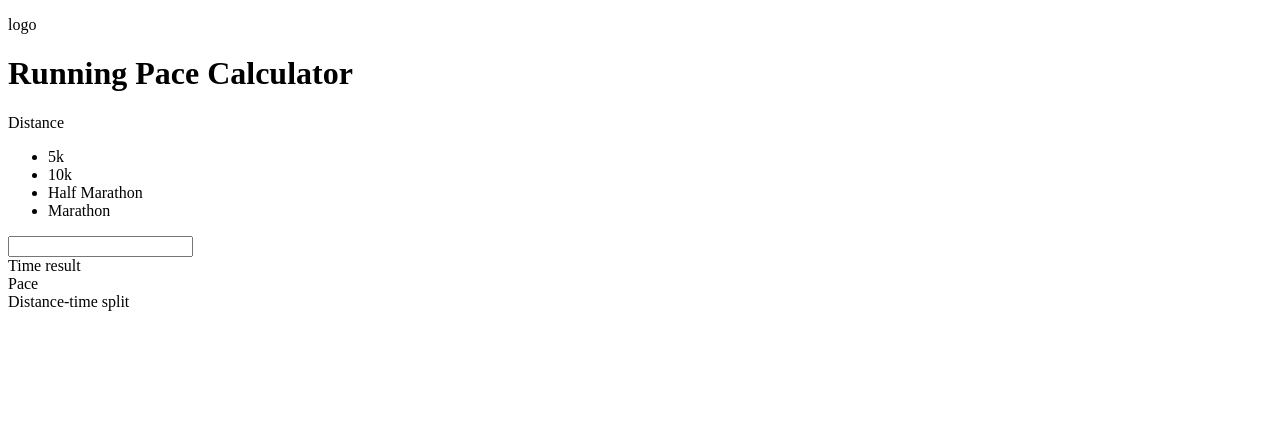
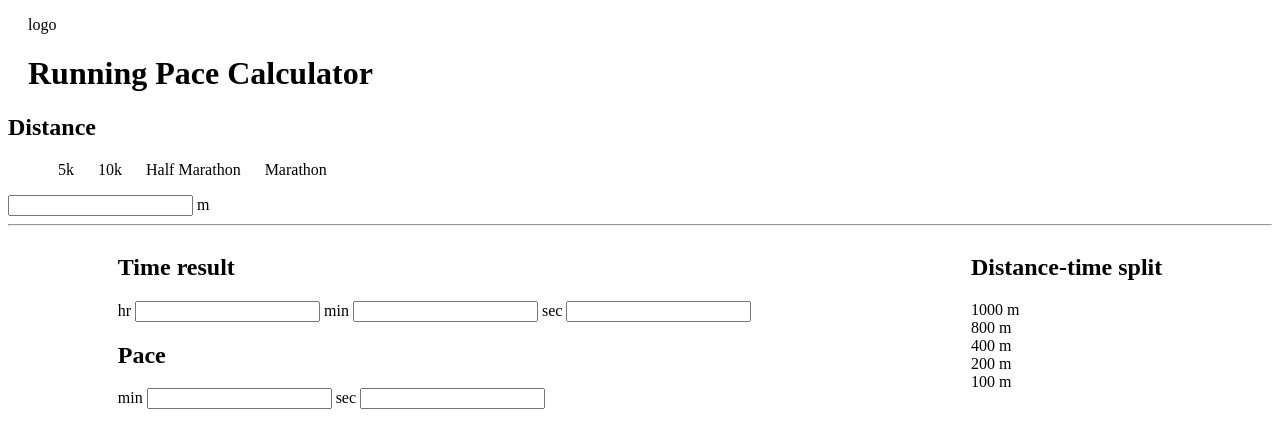
Before and after one commit to e-kai00/pace-calculator, a plain HTML site: page index.html in a window 1280 px wide. Drawn offline with Linux system fonts and the light colour scheme.

Commit message:
Add style to distance and user choice areas

```diff
--- a/assets/css/style.css
+++ b/assets/css/style.css
@@ -0,0 +1,36 @@
+
+html {
+    min-height: 100%;
+    position: relative;
+}
+
+body {
+
+}
+
+header {
+    margin-left: 20px;
+}
+
+
+/* distance are */
+
+li {
+    list-style-type: none;
+    display: inline-block;
+    margin: 0 10px;
+}
+
+
+/* user choice area */
+
+
+/* splits area */
+
+
+.wrap {
+    display: flex;
+    flex-direction: row;
+    justify-content: space-around;
+
+}
--- a/index.html
+++ b/index.html
@@ -1,5 +1,6 @@
 <!DOCTYPE html>
 <html lang="en">
+
 <head>
     <meta charset="UTF-8">
     <meta http-equiv="X-UA-Compatible" content="IE=edge">
@@ -7,34 +8,50 @@
     <link rel="stylesheet" href="assets/css/style.css">
     <title>Pace Calculator</title>
 </head>
+
 <body>
     <header>
         <p>logo</p>
         <h1>Running Pace Calculator</h1>
     </header>
     <div class="distance-area">
-        <span>Distance</span>
+        <span>
+            <h2>Distance</h2>
+        </span>
         <ul>
             <li>5k</li>
             <li>10k</li>
             <li>Half Marathon</li>
             <li>Marathon</li>
         </ul>
-        <input type="number" id="user-distance">
-
+        <label><input type="number" id="user-distance"> m</label>
     </div>
-    <div class="user-choice">
-        <div>
-            Time result
+    <hr>
+    <div class="wrap">
+        <div class="user-choice">
+            <div>
+                <h2>Time result</h2>
+                <label>hr <input type="number"></label>
+                <label>min <input type="number"></label>
+                <label>sec <input type="number"></label>
+            </div>
+            <div>
+                <h2>Pace</h2>
+                <label>min <input type="number"></label>
+                <label>sec <input type="number"></label>
+            </div>
         </div>
-        <div>
-            Pace
+        <div class="splits">
+            <h2>Distance-time split</h2>
+            <div>1000 m</div>
+            <div>800 m</div>
+            <div>400 m</div>
+            <div>200 m</div>
+            <div>100 m</div>
         </div>
-    </div>
-    <div class="splits">
-        Distance-time split
     </div>
 
     <script src="assets/js/script.js"></script>
 </body>
+
 </html>
```
